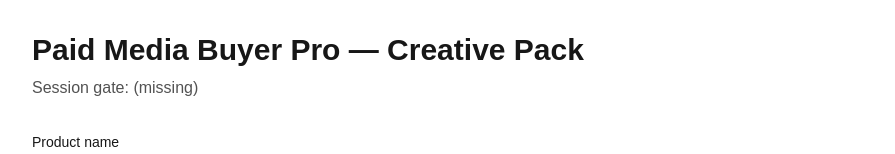
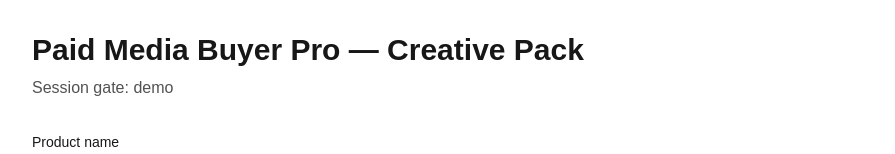
Before and after one commit to richducat/paid-media-buyer-pro, a Next.js app: page /generate in a window 1280 px wide. Shown: the top 154 px of the page, without its empty margins (192-1087 px from the left). Built offline with nearby package versions, Linux system fonts and the light colour scheme.

Commit message:
fix: default demo session id in generator

```diff
--- a/src/app/generate/page.tsx
+++ b/src/app/generate/page.tsx
@@ -6,7 +6,8 @@
   const sessionId = useMemo(() => {
     if (typeof window === 'undefined') return '';
     const url = new URL(window.location.href);
-    return url.searchParams.get('session_id') ?? '';
+    // Allow demo/testing flows even if session_id is missing from the URL.
+    return url.searchParams.get('session_id') ?? 'demo';
   }, []);
 
   const [loading, setLoading] = useState(false);
```
